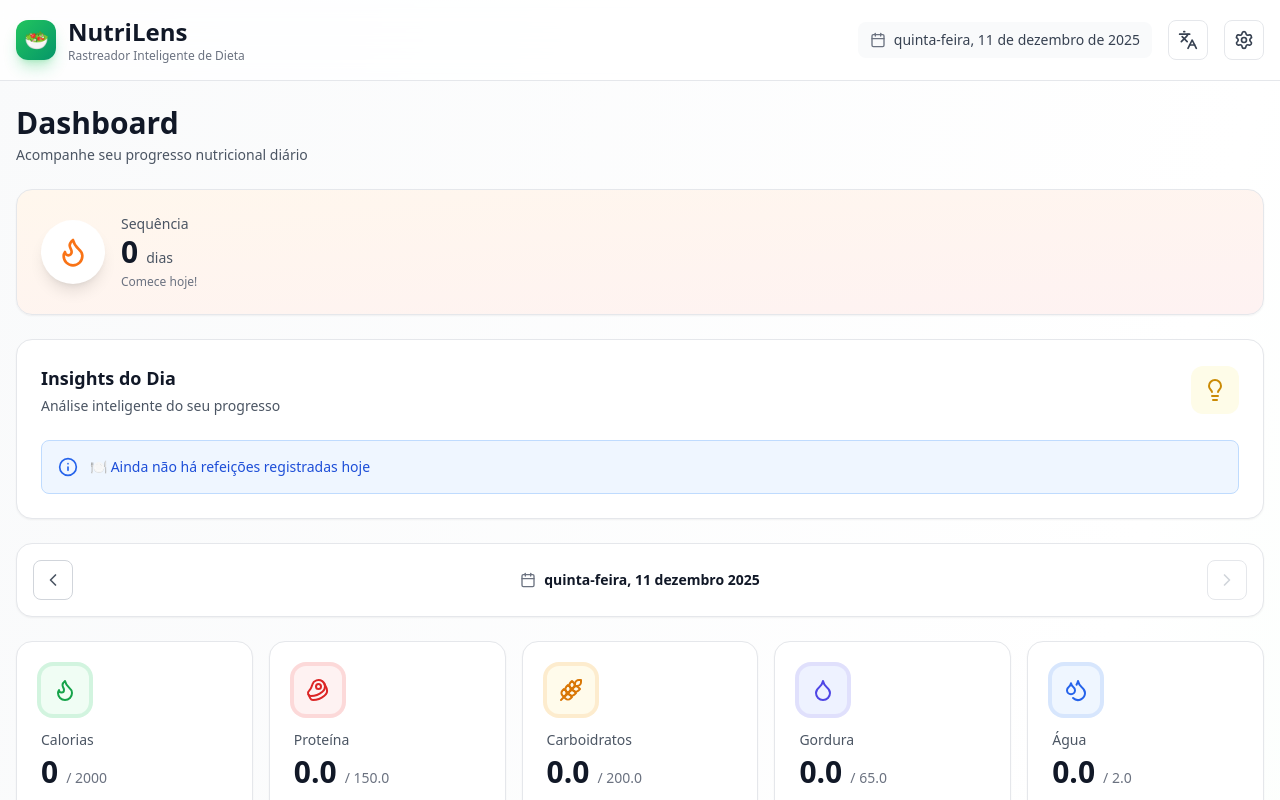
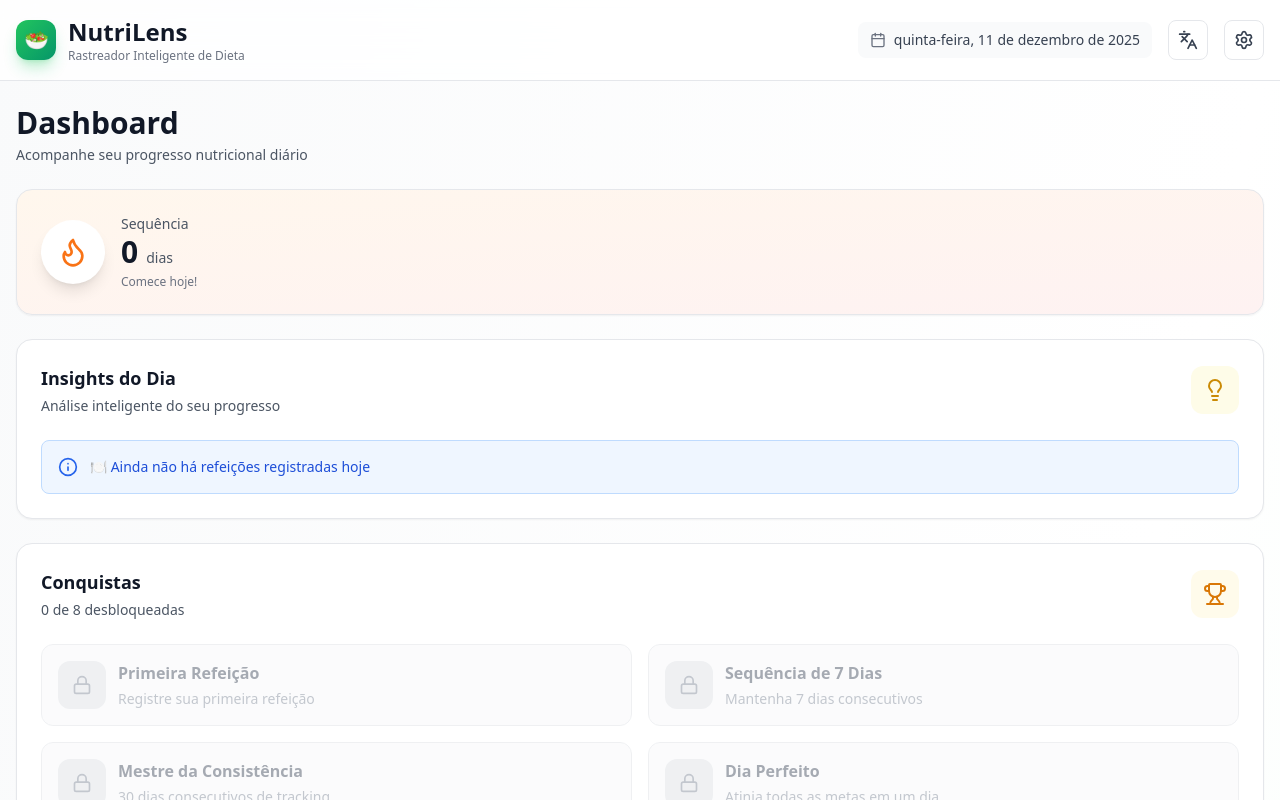
Before and after one commit to WagnerRodrigues181/nutri-lens, a React (Vite) app: page / in a window 1280 px wide. Shown: the top 800 px of the page. Built offline with nearby package versions, Linux system fonts and the light colour scheme.

Commit message:
feat: add achievement badges and streak tracking

```diff
--- a/src/App.tsx
+++ b/src/App.tsx
@@ -14,6 +14,8 @@ import MealList from "./components/meals/MealList";
 import MealTemplates from "./components/meals/MealTemplates";
 import GoalsModal from "./components/goals/GoalsModal";
 import InsightsList from "./components/insights/InsightsList";
+import AchievementsList from "./components/insights/AchievementsList";
+
 import { useSettingsStore } from "./store/useSettingsStore";
 
 export default function App() {
@@ -41,6 +43,7 @@ export default function App() {
 
           <StreakBadge currentStreak={currentStreak} locale={locale} />
           <InsightsList />
+          <AchievementsList currentStreak={currentStreak} />
           <DateNavigator />
           <DailyOverview />
           <MacrosRing />
--- /dev/null
+++ b/src/components/insights/AchievementBadge.tsx
@@ -0,0 +1,57 @@
+import { Lock } from "lucide-react";
+import type { Achievement } from "@/types";
+
+interface AchievementBadgeProps {
+  achievement: Achievement;
+}
+
+export default function AchievementBadge({
+  achievement,
+}: AchievementBadgeProps) {
+  const { title, description, icon, isUnlocked } = achievement;
+
+  return (
+    <div
+      className={`relative overflow-hidden rounded-xl border p-4 transition-all ${
+        isUnlocked
+          ? "border-yellow-300 bg-gradient-to-br from-yellow-50 to-amber-50 shadow-md hover:shadow-lg"
+          : "border-gray-200 bg-gray-50 opacity-60"
+      }`}
+    >
+      <div className="flex items-start gap-3">
+        <div
+          className={`flex h-12 w-12 flex-shrink-0 items-center justify-center rounded-xl text-2xl ${
+            isUnlocked ? "bg-yellow-100 ring-2 ring-yellow-300" : "bg-gray-200"
+          }`}
+        >
+          {isUnlocked ? icon : <Lock className="h-5 w-5 text-gray-400" />}
+        </div>
+
+        <div className="flex-1">
+          <h4
+            className={`font-semibold ${
+              isUnlocked ? "text-gray-900" : "text-gray-500"
+            }`}
+          >
+            {title}
+          </h4>
+          <p
+            className={`mt-1 text-sm ${
+              isUnlocked ? "text-gray-600" : "text-gray-400"
+            }`}
+          >
+            {description}
+          </p>
+        </div>
+      </div>
+
+      {isUnlocked && (
+        <div className="absolute right-2 top-2">
+          <div className="flex h-6 w-6 items-center justify-center rounded-full bg-green-500 text-white">
+            <span className="text-xs">✓</span>
+          </div>
+        </div>
+      )}
+    </div>
+  );
+}
--- /dev/null
+++ b/src/components/insights/AchievementsList.tsx
@@ -0,0 +1,52 @@
+import { Trophy } from "lucide-react";
+import { useNutritionStore } from "@/store/useNutritionStore";
+import { useSettingsStore } from "@/store/useSettingsStore";
+import { checkAchievements } from "@/services/achievements";
+import AchievementBadge from "./AchievementBadge";
+
+interface AchievementsListProps {
+  currentStreak?: number;
+}
+
+export default function AchievementsList({
+  currentStreak = 0,
+}: AchievementsListProps) {
+  const { history } = useNutritionStore();
+  const { locale } = useSettingsStore();
+
+  const achievements = checkAchievements(history, currentStreak, locale);
+  const unlockedCount = achievements.filter((a) => a.isUnlocked).length;
+
+  const translations = {
+    "pt-BR": {
+      title: "Conquistas",
+      subtitle: `${unlockedCount} de ${achievements.length} desbloqueadas`,
+    },
+    "en-US": {
+      title: "Achievements",
+      subtitle: `${unlockedCount} of ${achievements.length} unlocked`,
+    },
+  };
+
+  const t = translations[locale];
+
+  return (
+    <div className="rounded-2xl border border-gray-200 bg-white p-6 shadow-sm">
+      <div className="mb-6 flex items-center justify-between">
+        <div>
+          <h3 className="text-lg font-semibold text-gray-900">{t.title}</h3>
+          <p className="mt-1 text-sm text-gray-600">{t.subtitle}</p>
+        </div>
+        <div className="flex h-12 w-12 items-center justify-center rounded-xl bg-amber-50">
+          <Trophy className="h-6 w-6 text-amber-600" />
+        </div>
+      </div>
+
+      <div className="grid gap-4 sm:grid-cols-2">
+        {achievements.map((achievement) => (
+          <AchievementBadge key={achievement.id} achievement={achievement} />
+        ))}
+      </div>
+    </div>
+  );
+}
--- /dev/null
+++ b/src/services/achievements.ts
@@ -0,0 +1,198 @@
+import type { Achievement, NutritionHistory } from "@/types";
+
+interface AchievementCheck {
+  id: string;
+  title: { "pt-BR": string; "en-US": string };
+  description: { "pt-BR": string; "en-US": string };
+  icon: string;
+  check: (history: NutritionHistory, streak: number) => boolean;
+}
+
+const achievementDefinitions: AchievementCheck[] = [
+  {
+    id: "first-meal",
+    title: {
+      "pt-BR": "Primeira Refeição",
+      "en-US": "First Meal",
+    },
+    description: {
+      "pt-BR": "Registre sua primeira refeição",
+      "en-US": "Log your first meal",
+    },
+    icon: "🍽️",
+    check: (history) => {
+      return Object.values(history).some((day) => day.meals.length > 0);
+    },
+  },
+  {
+    id: "streak-7",
+    title: {
+      "pt-BR": "Sequência de 7 Dias",
+      "en-US": "7 Day Streak",
+    },
+    description: {
+      "pt-BR": "Mantenha 7 dias consecutivos",
+      "en-US": "Maintain a 7 day streak",
+    },
+    icon: "🔥",
+    check: (_, streak) => streak >= 7,
+  },
+  {
+    id: "streak-30",
+    title: {
+      "pt-BR": "Mestre da Consistência",
+      "en-US": "Consistency Master",
+    },
+    description: {
+      "pt-BR": "30 dias consecutivos de tracking",
+      "en-US": "30 consecutive days of tracking",
+    },
+    icon: "🏆",
+    check: (_, streak) => streak >= 30,
+  },
+  {
+    id: "perfect-day",
+    title: {
+      "pt-BR": "Dia Perfeito",
+      "en-US": "Perfect Day",
+    },
+    description: {
+      "pt-BR": "Atinja todas as metas em um dia",
+      "en-US": "Hit all goals in one day",
+    },
+    icon: "⭐",
+    check: (history) => {
+      return Object.values(history).some((day) => {
+        const hasData = day.meals.length > 0;
+        if (!hasData) return false;
+        return true;
+      });
+    },
+  },
+  {
+    id: "meals-100",
+    title: {
+      "pt-BR": "Centenário",
+      "en-US": "Centurion",
+    },
+    description: {
+      "pt-BR": "Registre 100 refeições",
+      "en-US": "Log 100 meals",
+    },
+    icon: "💯",
+    check: (history) => {
+      const totalMeals = Object.values(history).reduce(
+        (sum, day) => sum + day.meals.length,
+        0
+      );
+      return totalMeals >= 100;
+    },
+  },
+  {
+    id: "protein-warrior",
+    title: {
+      "pt-BR": "Guerreiro da Proteína",
+      "en-US": "Protein Warrior",
+    },
+    description: {
+      "pt-BR": "Atinja a meta de proteína 7 dias seguidos",
+      "en-US": "Hit protein goal 7 days in a row",
+    },
+    icon: "💪",
+    check: (history) => {
+      const days = Object.values(history).sort(
+        (a, b) => new Date(b.date).getTime() - new Date(a.date).getTime()
+      );
+      let consecutiveDays = 0;
+      for (const day of days) {
+        if (day.meals.length > 0 && day.totalMacros.protein > 0) {
+          consecutiveDays++;
+          if (consecutiveDays >= 7) return true;
+        } else {
+          break;
+        }
+      }
+      return false;
+    },
+  },
+  {
+    id: "hydration-hero",
+    title: {
+      "pt-BR": "Herói da Hidratação",
+      "en-US": "Hydration Hero",
+    },
+    description: {
+      "pt-BR": "Beba 2L+ de água por 7 dias seguidos",
+      "en-US": "Drink 2L+ water for 7 days straight",
+    },
+    icon: "💧",
+    check: (history) => {
+      const days = Object.values(history).sort(
+        (a, b) => new Date(b.date).getTime() - new Date(a.date).getTime()
+      );
+      let consecutiveDays = 0;
+      for (const day of days) {
+        if (day.water >= 2) {
+          consecutiveDays++;
+          if (consecutiveDays >= 7) return true;
+        } else {
+          break;
+        }
+      }
+      return false;
+    },
+  },
+  {
+    id: "balanced",
+    title: {
+      "pt-BR": "Mestre do Equilíbrio",
+      "en-US": "Balance Master",
+    },
+    description: {
+      "pt-BR": "Mantenha macros equilibrados por 5 dias",
+      "en-US": "Keep balanced macros for 5 days",
+    },
+    icon: "⚖️",
+    check: (history) => {
+      const daysWithBalance = Object.values(history).filter((day) => {
+        if (day.meals.length === 0) return false;
+        const proteinCal = day.totalMacros.protein * 4;
+        const carbsCal = day.totalMacros.carbs * 4;
+        const fatCal = day.totalMacros.fat * 9;
+        const total = proteinCal + carbsCal + fatCal;
+        if (total === 0) return false;
+        const proteinPct = (proteinCal / total) * 100;
+        const carbsPct = (carbsCal / total) * 100;
+        const fatPct = (fatCal / total) * 100;
+        return (
+          proteinPct >= 25 &&
+          proteinPct <= 35 &&
+          carbsPct >= 35 &&
+          carbsPct <= 50 &&
+          fatPct >= 20 &&
+          fatPct <= 35
+        );
+      });
+      return daysWithBalance.length >= 5;
+    },
+  },
+];
+
+export const checkAchievements = (
+  history: NutritionHistory,
+  streak: number,
+  locale: "pt-BR" | "en-US"
+): Achievement[] => {
+  return achievementDefinitions.map((def) => {
+    const isUnlocked = def.check(history, streak);
+    return {
+      id: def.id,
+      title: def.title[locale],
+      description: def.description[locale],
+      icon: def.icon,
+      isUnlocked,
+      unlockedAt: isUnlocked ? new Date().toISOString() : undefined,
+      progress: isUnlocked ? 100 : 0,
+    };
+  });
+};
```
